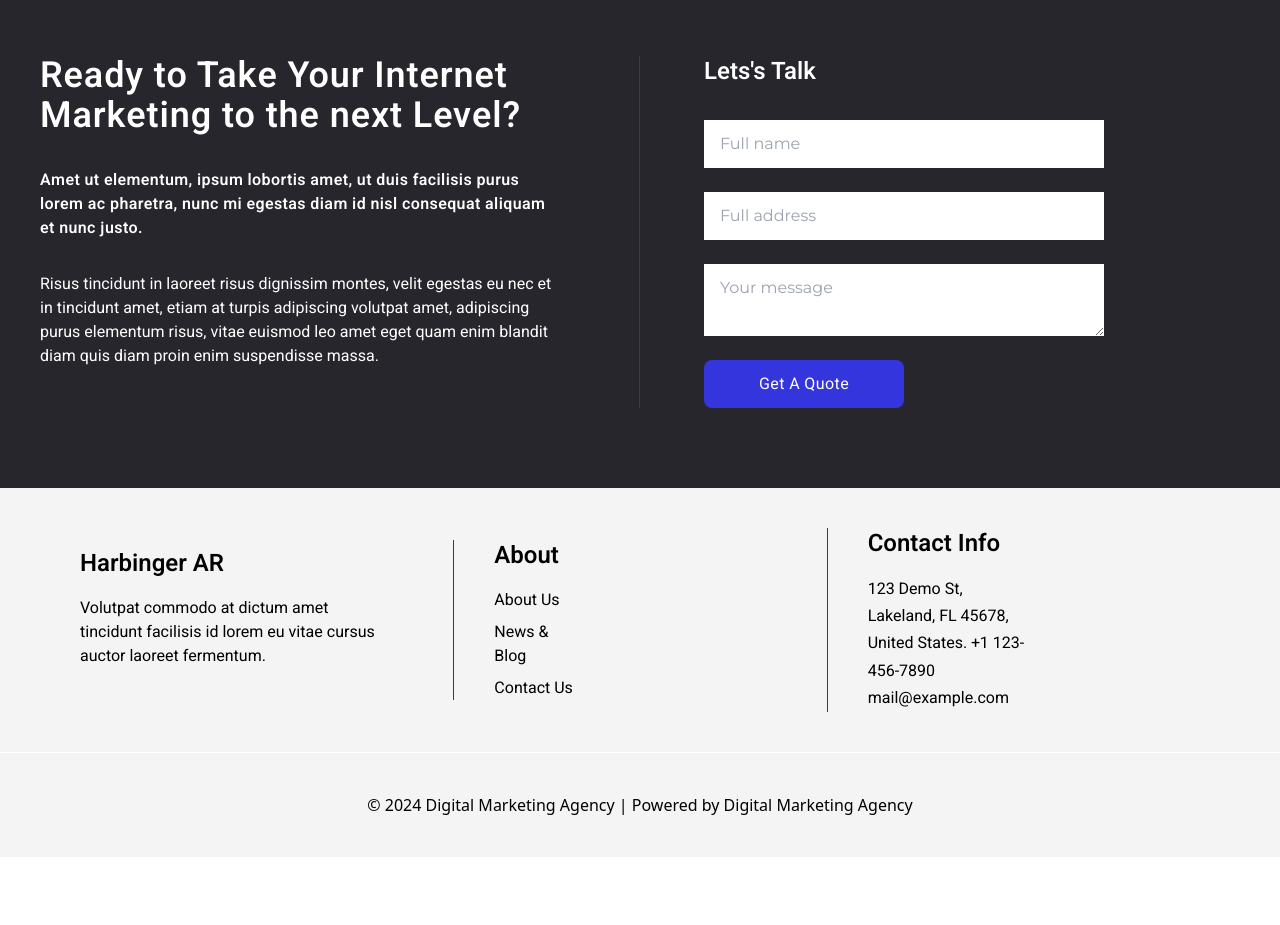
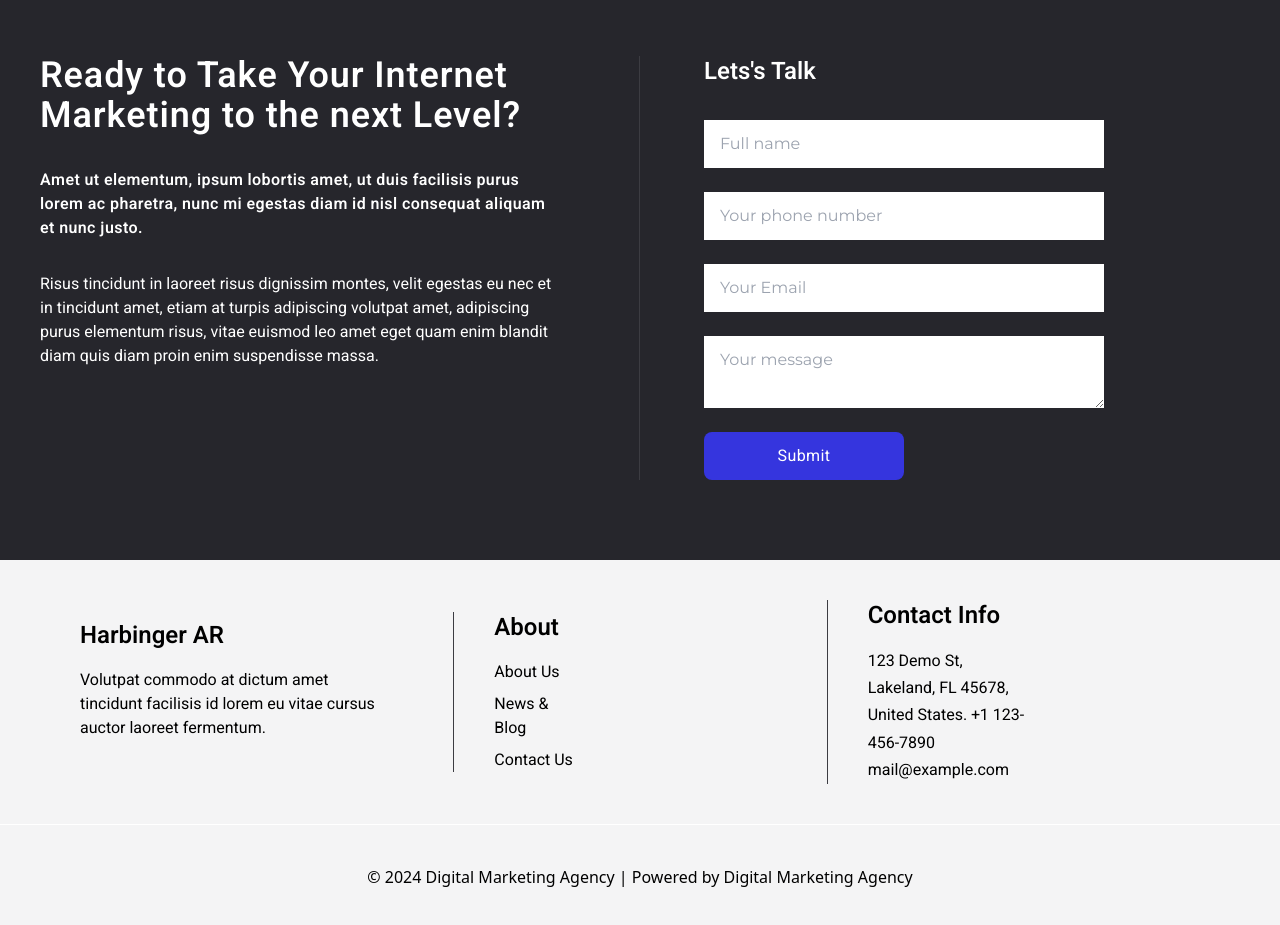
Before and after one commit to moizeey/harbingerAv, a React (Vite) app: page / in a window 1280 px wide. Shown: the part 2900-3825 px from the top of the page. Before the commit the page ends 3757 px from the top, so only its background shows below. Built offline with nearby package versions, Linux system fonts and the light colour scheme; no server answers; the database is empty.

Commit message:
email service added

```diff
--- a/package.json
+++ b/package.json
@@ -10,6 +10,10 @@
     "preview": "vite preview"
   },
   "dependencies": {
+    "emailjs-com": "^3.2.0",
+    "firebase": "^11.0.2",
+    "firebase-admin": "^13.0.1",
+    "firebase-functions": "^6.1.1",
     "react": "^18.3.1",
     "react-dom": "^18.3.1",
     "react-icons": "^5.3.0",
--- a/src/components/Contact.tsx
+++ b/src/components/Contact.tsx
@@ -1,4 +1,80 @@
+import { useEffect, useState } from "react";
+import { db } from "../firebase";
+import { collection, addDoc, getDocs } from "firebase/firestore";
+import emailjs from "emailjs-com";
+
+type Submission = {
+  id: string;
+  name: string;
+  email: string;
+  phone: number;
+  message: string;
+};
+
 function Contact() {
+  const [formData, setFormData] = useState({
+    name: "",
+    phone: "",
+    email: "",
+    message: "",
+  });
+
+  const [submissions, setSubmissions] = useState<Submission[]>([]);
+  const formSubmissionsRef = collection(db, "form-submissions");
+
+  const handleOnChange = (
+    e: React.ChangeEvent<HTMLInputElement | HTMLTextAreaElement>
+  ) => {
+    const { name, value } = e.target;
+    setFormData((prev) => ({ ...prev, [name]: value }));
+  };
+
+  const handleOnSubmit = async (e: React.FormEvent) => {
+    e.preventDefault();
+    try {
+      const docRef = await addDoc(collection(db, "form-submissions"), formData);
+      console.log("document written with ID: ", docRef.id);
+
+      //send email with Emailjs
+      const serviceID = "service_ek25wni";
+      const templateID = "template_nexpl7e";
+      const publicKey = "XtY87iUEgVcP7UrY3";
+
+      const emailData = {
+        to_email: formData.email,
+        to_name: formData.name,
+        message: "Thank you for reaching out! We will get back to you soon.",
+      };
+
+      await emailjs.send(serviceID, templateID, emailData, publicKey);
+      console.log("Email sent successfully!");
+      alert("Form submitted succesfully");
+
+      setFormData({ name: "", phone: "", email: "", message: "" });
+    } catch (e) {
+      console.error("error adding document: ", e);
+      alert("error submitting form. ");
+    }
+  };
+
+  useEffect(() => {
+    const getFormData = async () => {
+      try {
+        const querySnapshot = await getDocs(formSubmissionsRef);
+        const data = querySnapshot.docs.map((docs) => ({
+          id: docs.id,
+          ...docs.data(),
+        })) as Submission[];
+
+        setSubmissions(data);
+        console.log(submissions.map((data) => data.email));
+      } catch (error) {
+        console.error(error);
+      }
+    };
+    getFormData();
+  }, []);
+
   return (
     <div className="bg-[#26262C] text-white font-heebo pt-20 pb-20">
       <div className="flex  flex-col lg:flex-row  gap-16 px-10 ">
@@ -21,21 +97,50 @@ function Contact() {
         <div className="flex flex-col gap-8 xl:w-1/3 lg:w-1/2">
           <h1 className="md:text-2xl text-xl  font-semibold">Lets's Talk</h1>
           <form
-            action=""
+            onSubmit={handleOnSubmit}
             className="text-black font-montserrat  flex gap-6  flex-col"
           >
-            <input type="text" placeholder="Full name" className="px-4 py-3" />
             <input
               type="text"
-              placeholder="Full address"
+              name="name"
+              placeholder="Full name"
               className="px-4 py-3"
+              value={formData.name}
+              onChange={handleOnChange}
+              required
             />
+            <input
+              value={formData.phone}
+              name="phone"
+              type="number"
+              placeholder="Your phone number"
+              className="px-4 py-3"
+              onChange={handleOnChange}
+              required
+            />
+            <input
+              value={formData.email}
+              name="email"
+              type="text"
+              placeholder="Your Email"
+              className="px-4 py-3"
+              onChange={handleOnChange}
+              required
+            />
+
             <textarea
+              value={formData.message}
+              name="message"
               placeholder="Your message"
               className="px-4 py-3"
+              onChange={handleOnChange}
+              required
             ></textarea>
-            <button className="px-5 py-3 lg:w-1/2 font-heebo capitalize tracking-wide  bg-[#3535DE] text-white rounded-lg hover:bg-white hover:text-black">
-              get a quote
+            <button
+              type="submit"
+              className="px-5 py-3 lg:w-1/2 font-heebo capitalize tracking-wide  bg-[#3535DE] text-white rounded-lg hover:bg-white hover:text-black"
+            >
+              Submit
             </button>
           </form>
         </div>
--- /dev/null
+++ b/src/firebase.ts
@@ -0,0 +1,15 @@
+import { initializeApp } from "firebase/app";
+import { getFirestore } from "firebase/firestore";
+
+const firebaseConfig = {
+  apiKey: "AIzaSyBMp6YQcXnjJa9KJx2tFt8Z6KglSp0uvgc",
+  authDomain: "harbingerav.firebaseapp.com",
+  projectId: "harbingerav",
+  storageBucket: "harbingerav.firebasestorage.app",
+  messagingSenderId: "129182381297",
+  appId: "1:129182381297:web:373edb801119546945a550",
+  measurementId: "G-YE1G8JZVZE",
+};
+
+const app = initializeApp(firebaseConfig);
+export const db = getFirestore(app);
```
Also changed, not shown: firebase.json (added), 2 other files (tests, documents, lock files or other folders).
